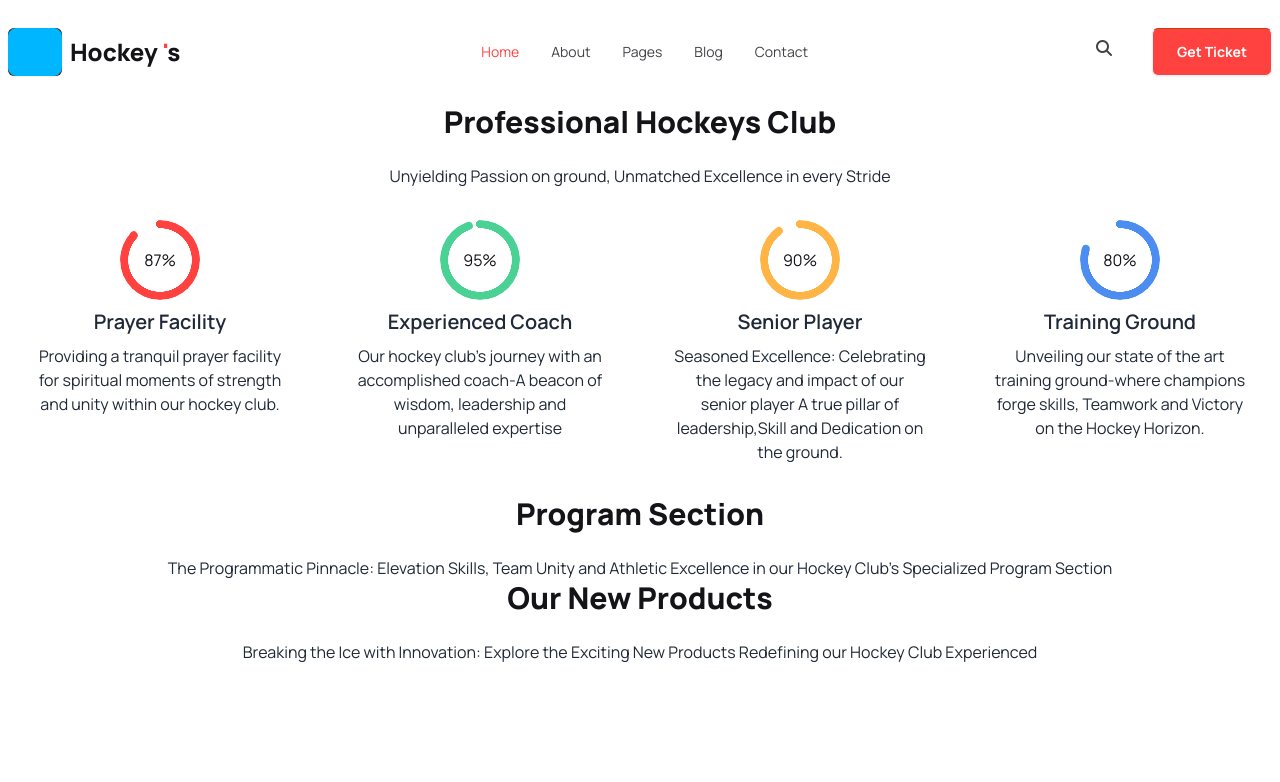
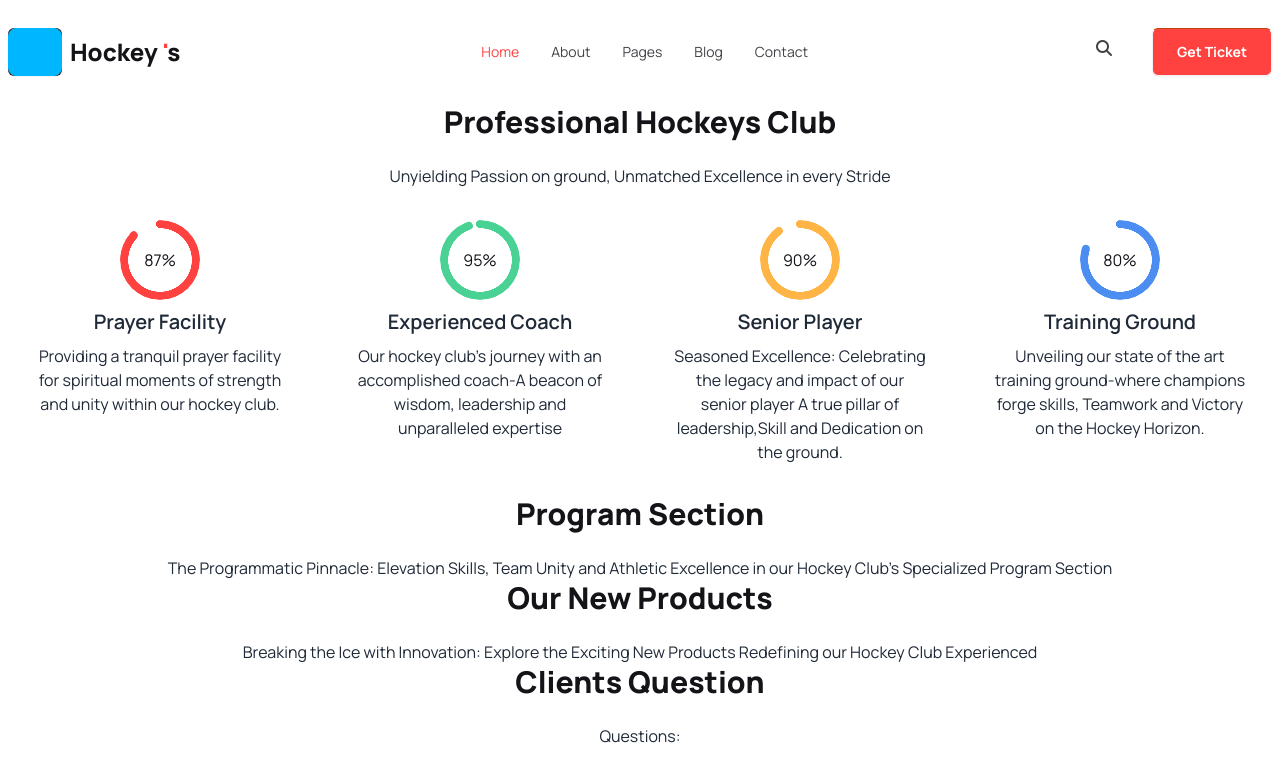
Before and after one commit to Sultanul-Sumon/Third-Assignment, a plain HTML site: page index.html in a window 1280 px wide. Drawn offline with nearby package versions, Linux system fonts and the light colour scheme.

Commit message:
client FAQ section creating

```diff
--- a/index.html
+++ b/index.html
@@ -146,6 +146,15 @@
           </section>
           <!-- New Products Section ends here -->
 
+          <!-- Client FAQ Section Starts here -->
+      <section>
+        <div class="text-center items-center px-2">
+        <h3 class="lg:text-3xl text-secondary-color-text font-extrabold mb-6">Clients Question</h3>
+        <p>Questions:</p>
+        </div>
+        </section>
+        <!-- Client FAQ Section ends here -->
+
 
 
   </main>
```
